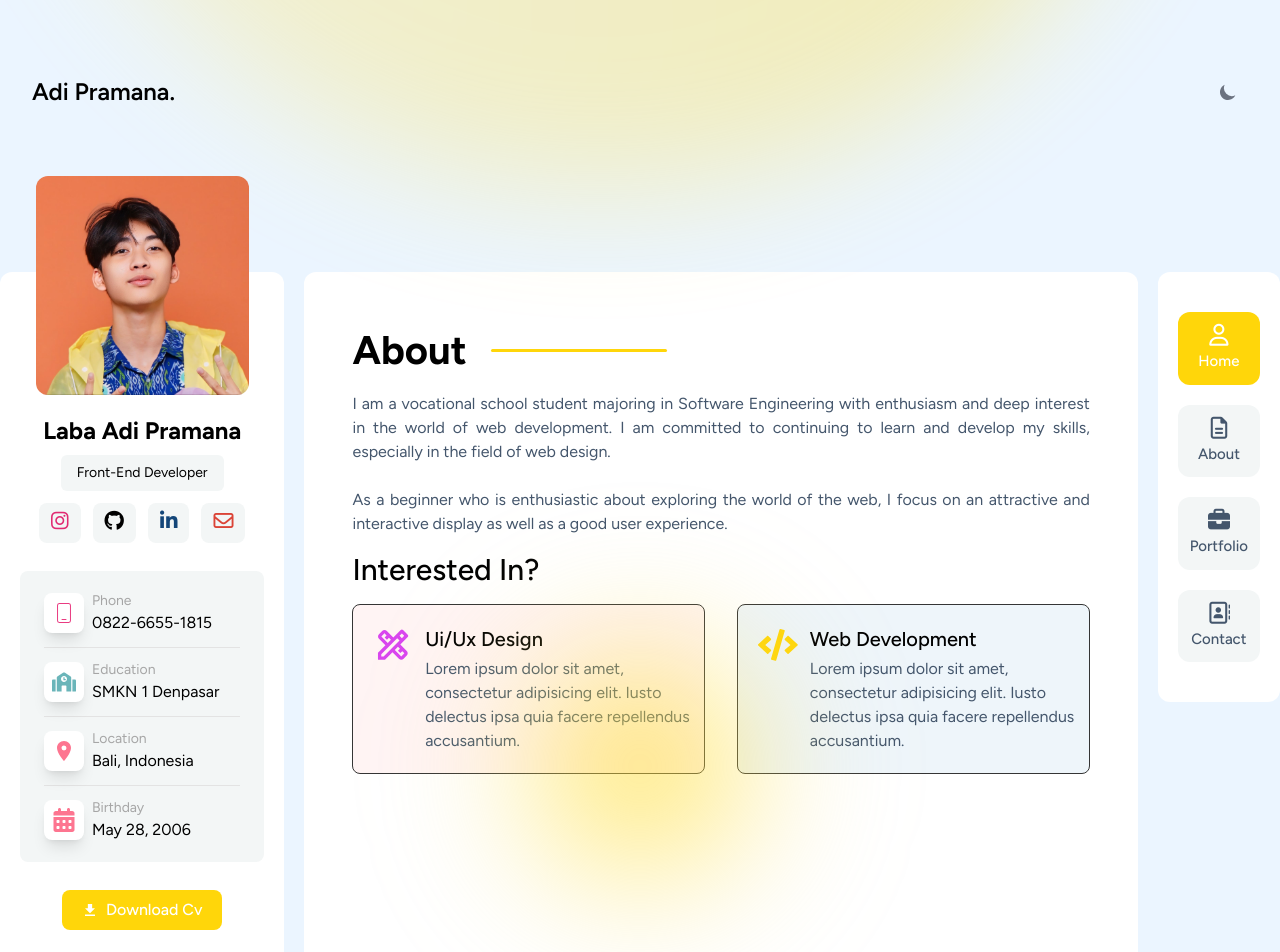
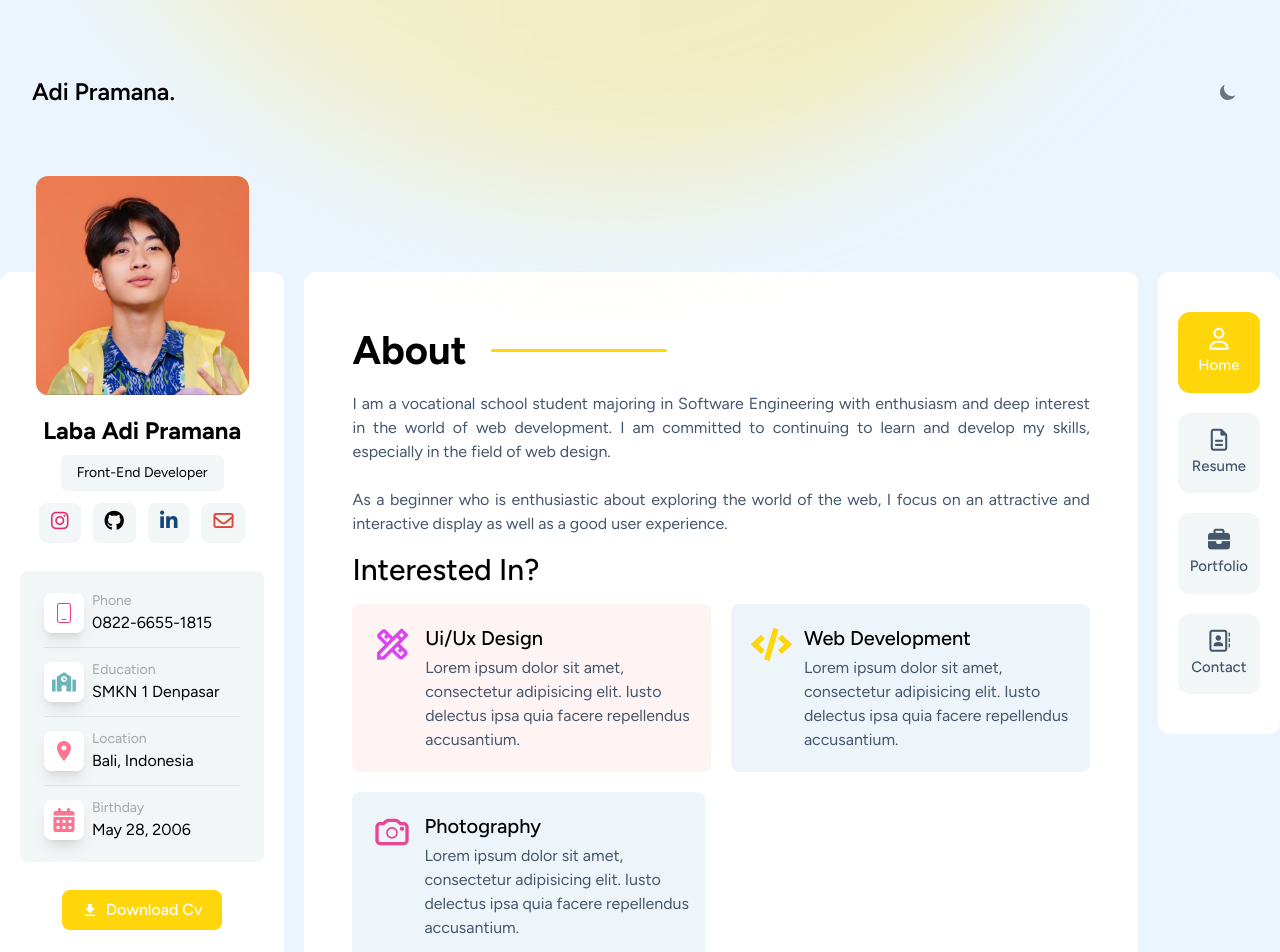
Before and after one commit to dekadii01/portfolio-react, a React (Vite) app: page / in a window 1280 px wide. Shown: the top 952 px of the page. Built offline with nearby package versions, Linux system fonts and the light colour scheme.

Commit message:
home page donee

```diff
--- a/src/components/CardLeft/index.jsx
+++ b/src/components/CardLeft/index.jsx
@@ -7,7 +7,7 @@ import { IoMdDownload } from "react-icons/io";
 
 const CardLeft = () => {
   return (
-    <div className="col-span-9 lg:col-span-2 bg-white rounded-xl dark:bg-black">
+    <div className="col-span-9 lg:col-span-2 bg-white rounded-xl dark:bg-black h-fit">
       <img src={ImgLaba} alt="" className="rounded-xl w-9/12 mx-auto mt-10 lg:-mt-24" loading="lazy" />
       <h1 className="font-bold text-2xl text-center mt-5  dark:text-white">Laba Adi Pramana</h1>
       <div className="flex justify-center">
--- a/src/components/CardRight/index.jsx
+++ b/src/components/CardRight/index.jsx
@@ -4,7 +4,7 @@ const CardRight = () => {
   return (
     <div className="hidden lg:inline-block lg:col-span-1 bg-white dark:bg-black rounded-xl p-5 z-10 h-fit">
       <MenuItem path="/" menu="Home" />
-      <MenuItem path="/about" menu="About" />
+      <MenuItem path="/about" menu="Resume" />
       <MenuItem path="/portfolio" menu="Portfolio" />
       <MenuItem path="/contact" menu="Contact" />
     </div>
--- a/src/components/MenuItem/index.jsx
+++ b/src/components/MenuItem/index.jsx
@@ -4,7 +4,7 @@ const MenuItem = (props) => {
   const location = useLocation();
 
   return (
-    <Link to={props.path} className={`block w-full my-5 rounded-xl text-center py-3 font-medium ${location.pathname === props.path ? " bg-primary text-white" : " bg-abu dark:bg-dark text-[#44566C] dark:text-abuDark hover:bg-primary dark:hover:bg-primary hover:text-white dark:hover:text-white transition-all ease-in duration-100"}`}>
+    <Link to={props.path} className={`block w-full my-5 rounded-xl text-center py-4 font-medium ${location.pathname === props.path ? " bg-primary text-white" : " bg-abu dark:bg-dark text-[#44566C] dark:text-abuDark hover:bg-primary dark:hover:bg-primary hover:text-white dark:hover:text-white transition-all ease-in duration-100"}`}>
       {props.path === "/" && <i className="fa-regular fa-user text-[22px]"></i>}
       {props.path === "/about" && <i className="fa-regular fa-file-lines text-[22px]"></i>}
       {props.path === "/portfolio" && <i className="fa-solid fa-briefcase text-[22px]"></i>}
--- a/src/layouts/index.jsx
+++ b/src/layouts/index.jsx
@@ -9,12 +9,12 @@ const Layouts = (props) => {
   return (
     <div className="w-full min-h-[100dvh] dark:bg-slate-800 bg-blue-50 relative py-14">
       <img src={Ellipse} alt="" className="absolute top-0" />
-      <img src={BgEllipse} alt="" className="absolute -bottom-10 left-1/2 transform -translate-x-1/2" />
+      {/* <img src={BgEllipse} alt="" className="absolute bottom-20 left-1/2 transform -translate-x-1/2" /> */}
       <Navbar />
 
-      <div className="container grid grid-cols-9 md:px-10 lg:px-0 lg:space-x-5 md:mt-36">
+      <div className="container grid grid-cols-9 md:px-10 lg:px-0 lg:space-x-5 lg:mt-36 gap-y-5 lg:gap-0">
         <CardLeft />
-        <div className="col-span-9 lg:col-span-6 bg-white dark:bg-black rounded-xl p-12">{props.children}</div>
+        <div className="col-span-9 lg:col-span-6 bg-white dark:bg-black rounded-xl p-5 md:p-12">{props.children}</div>
         <CardRight />
       </div>
     </div>
--- a/src/pages/HomePage/index.jsx
+++ b/src/pages/HomePage/index.jsx
@@ -1,22 +1,26 @@
 import { FaCode } from "react-icons/fa";
 import Layouts from "../../layouts";
 import { MdOutlineDesignServices } from "react-icons/md";
+import LogoIgnos from "/img/clients/ignos.png";
+import { TiCameraOutline } from "react-icons/ti";
 
 const HomePage = () => {
   return (
     <Layouts>
+      <section id="about">
         <div className="flex items-center gap-x-6 mb-3">
           <h1 className="font-bold text-[40px] text-black dark:text-white">About</h1>
           <div className="h-[3px] w-44 rounded-lg bg-primary"></div>
         </div>
         <p className="text-bodytext text-justify text-base dark:text-abuDark">
-        I am a vocational school student majoring in Software Engineering with enthusiasm and deep interest in the world of web development. I am committed to continuing to learn and develop my skills, especially in the field of web design.
+          I am a vocational school student majoring in Software Engineering with enthusiasm and deep interest in the world of web development. I am committed to continuing to learn and develop my skills, especially in the field of web
+          design.
           <br />
           <br /> As a beginner who is enthusiastic about exploring the world of the web, I focus on an attractive and interactive display as well as a good user experience.
         </p>
         <h1 className="text-3xl font-medium my-4 text-black dark:text-white">Interested In?</h1>
-      <div className="flex gap-x-8">
-        <div className="bg-[#fff4f4] rounded-lg dark:bg-transparent border border-[#353535]">
+        <div className="grid grid-cols-1 md:grid-cols-2 gap-y-5 lg:gap-y-0 md:gap-x-5 mb-5">
+          <div className="bg-[#fff4f4] rounded-lg dark:bg-transparent dark:border dark:border-[#353535]">
             <div className="flex gap-x-3 py-5 pl-5  pr-3 items-start">
               <MdOutlineDesignServices className="text-fuchsia-500 text-[120px] h-fit" />
               <div>
@@ -25,7 +29,7 @@ const HomePage = () => {
               </div>
             </div>
           </div>
-        <div className="bg-[#eef5fa] rounded-lg dark:bg-transparent border border-[#353535]">
+          <div className="bg-[#eef5fa] rounded-lg dark:bg-transparent dark:border dark:border-[#353535]">
             <div className="flex gap-x-3 py-5 pl-5  pr-3 items-start">
               <FaCode className="text-primary text-[120px] h-fit" />
               <div>
@@ -35,6 +39,24 @@ const HomePage = () => {
             </div>
           </div>
         </div>
+        <div className="grid grid-cols-1 md:grid-cols-2 gap-y-5 lg:gap-y-0 md:gap-x-8 ">
+          <div className="bg-[#eef5fa] rounded-lg dark:bg-transparent dark:border dark:border-[#353535]">
+            <div className="flex gap-x-3 py-5 pl-5  pr-3 items-start">
+              <TiCameraOutline className="text-pink-500 text-[120px] h-fit" />
+              <div>
+                <h1 className="font-medium text-xl mb-1 text-black dark:text-white">Photography</h1>
+                <p className="text-base text-bodytext dark:text-abuDark">Lorem ipsum dolor sit amet, consectetur adipisicing elit. Iusto delectus ipsa quia facere repellendus accusantium.</p>
+              </div>
+            </div>
+          </div>
+        </div>
+      </section>
+      <section id="client" className="mt-14">
+        <h1 className="text-3xl font-medium text-black dark:text-white text-center ">Client</h1>
+        <div className="flex justify-center">
+          <img src={LogoIgnos} alt="" width={150} className="drop-shadow-lg"/>
+        </div>
+      </section>
     </Layouts>
   );
 };
```
Also changed, not shown: public/img/clients/ignos.png (added). Lines whose indentation alone changed are shown as unchanged.
